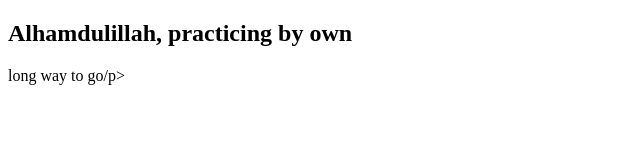
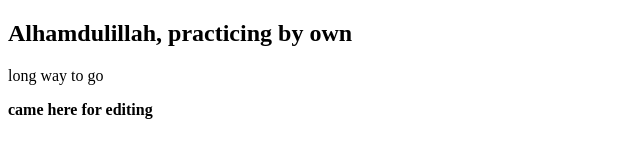
Before and after one commit to Jubair-Saad/my-second-website, a plain HTML site: page index.html in a window 1280 px wide. Shown: the whole page, without its empty margins (0-640 px from the left). Drawn offline with Linux system fonts and the light colour scheme.

Commit message:
added something

```diff
--- a/index.html
+++ b/index.html
@@ -7,6 +7,7 @@
 </head>
 <body>
     <h2>Alhamdulillah, practicing by own</h2>
-    <p>long way to go/p>
+    <p>long way to go</p>
+    <b>came here for editing</b>
 </body>
 </html>
```
Also changed, not shown: 1 other file.
